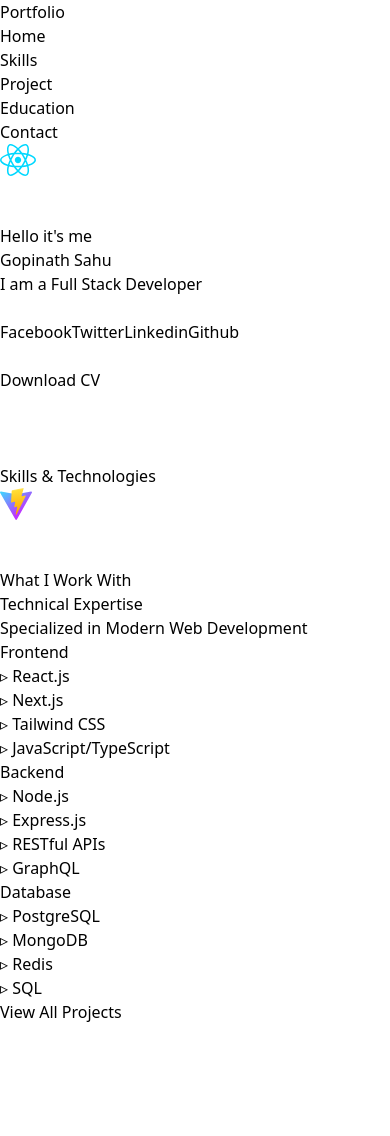
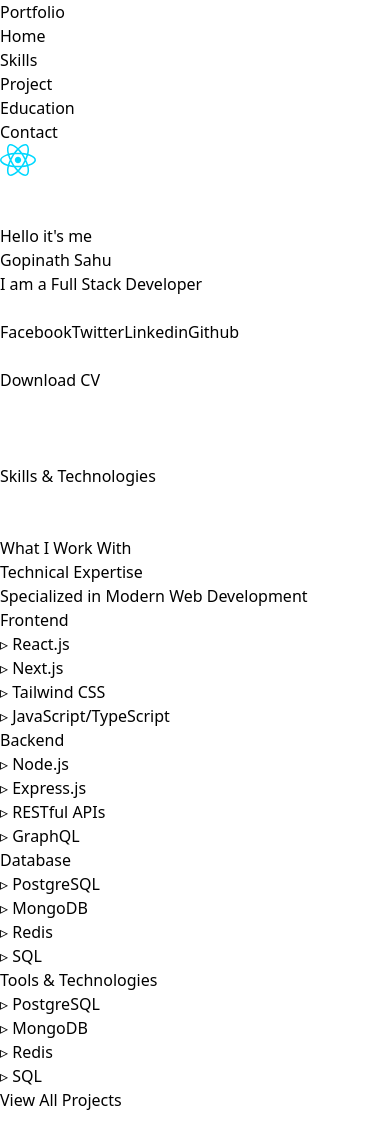
Before and after one commit to gns34/react-potfolio, a React (Vite) app: page / in a window 390 px wide. Before the commit the page ends 1048 px from the top, so only its background shows below. Built offline with nearby package versions, Linux system fonts and the light colour scheme.

Commit message:
Skills Page made responsive for mobile

```diff
--- a/src/components/SecondPage.jsx
+++ b/src/components/SecondPage.jsx
@@ -7,10 +7,6 @@
                         Skills & Technologies
                     </h2>
 
-                    <div className="flex justify-center md:float-right">
-                        <img src="./vite.svg" alt="coding"
-                             className="w-40 h-40 md:w-60 md:h-60 mt-10 md:mt-20 md:mr-32"/>
-                    </div>
 
                     <div className="text-white p-4 font-extrabold">
                         <br/><br/>
@@ -76,6 +72,25 @@
                                 </li>
                             </ul>
                         </div>
+
+                        {/* Tools & Technologies */}
+                        <div className="bg-gray-800 p-6 rounded-xl hover:shadow-xl transition-all duration-300 hover:transform hover:scale-105">
+                            <h3 className="text-cyan-400 text-xl font-bold mb-4">Tools & Technologies</h3>
+                            <ul className="space-y-2 text-gray-300">
+                                <li className="flex items-center">
+                                    <span className="mr-2">▹</span> PostgreSQL
+                                </li>
+                                <li className="flex items-center">
+                                    <span className="mr-2">▹</span> MongoDB
+                                </li>
+                                <li className="flex items-center">
+                                    <span className="mr-2">▹</span> Redis
+                                </li>
+                                <li className="flex items-center">
+                                    <span className="mr-2">▹</span> SQL
+                                </li>
+                            </ul>
+                        </div>
                     </div>
 
                     <div className="mx-4 py-8 text-center">
```
